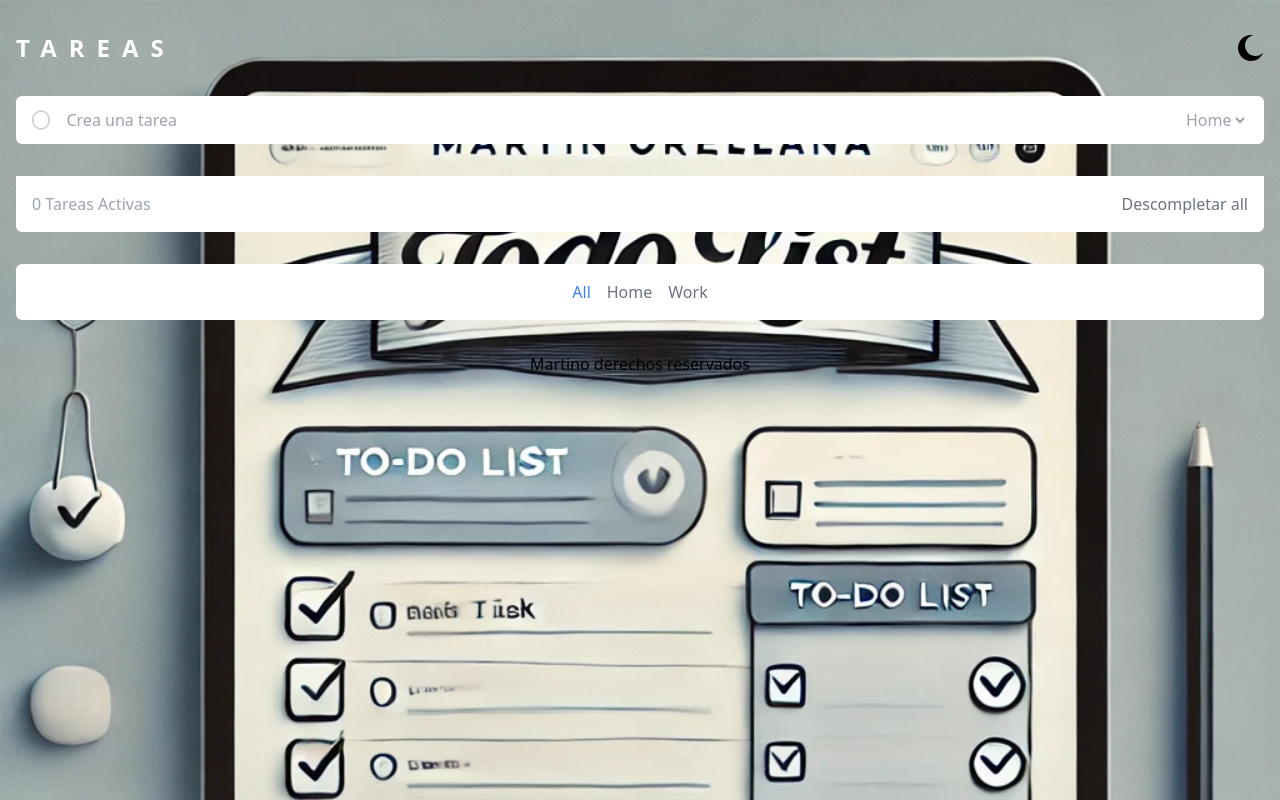
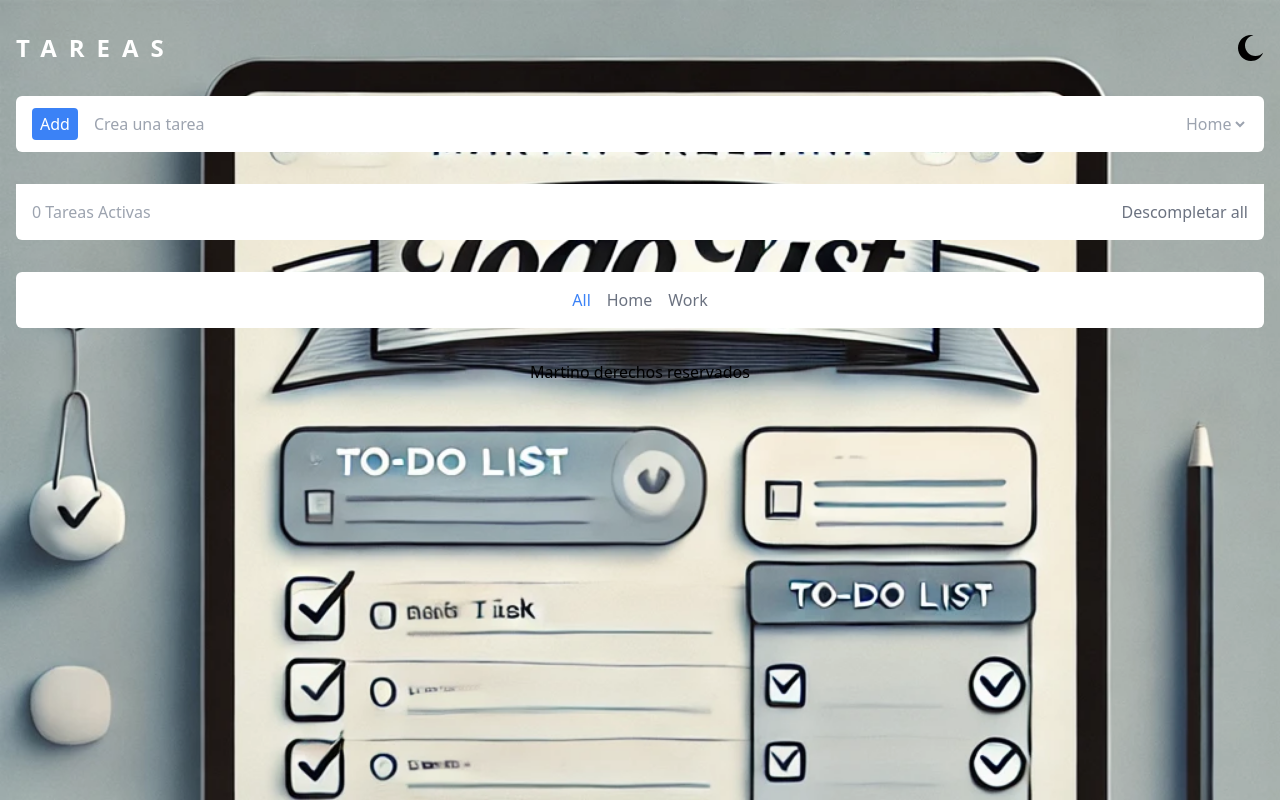
Before and after one commit to martinoremonje/formularioReact, a React (Vite) app: page / in a window 1280 px wide. Built offline with nearby package versions, Linux system fonts and the light colour scheme.

Commit message:
agregado un boton add

```diff
--- a/src/components/Form.jsx
+++ b/src/components/Form.jsx
@@ -1,32 +1,22 @@
-import React from 'react';
-
 const Form = ({ handleForm }) => {
-    // Forzar el enfoque en el campo de entrada después de seleccionar una opción
-    const inputRef = React.useRef(null);
-
-    const handleCategoryChange = () => {
-        inputRef.current.focus();
-    };
-
     return (
         <form onSubmit={handleForm} className="flex rounded-md bg-white overflow-hidden py-3 gap-4 items-center px-4">
-            <span className="border-gray-300 h-5 w-5 inline-block rounded-full border-2"></span>
+            <button
+                type="submit"  // Cambiar a "submit" para que envíe el formulario
+                className="px-2 py-1 rounded bg-blue-500 text-white"
+            >
+                Add
+            </button>
             <input
                 name="todo"
                 type="text"
                 placeholder="Crea una tarea"
                 className="w-full text-gray-400 outline-none"
-                ref={inputRef}
             />
-            <select
-                name="category"
-                className="text-gray-400 border-none bg-transparent outline-none"
-                onChange={handleCategoryChange}
-            >
+            <select name="category" className="text-gray-400 border-none bg-transparent outline-none">
                 <option value="home">Home</option>
                 <option value="work">Work</option>
             </select>
-            <button type="submit" className="hidden">Submit</button> {/* Este botón permite enviar con Enter en algunos móviles */}
         </form>
     );
 };
```
